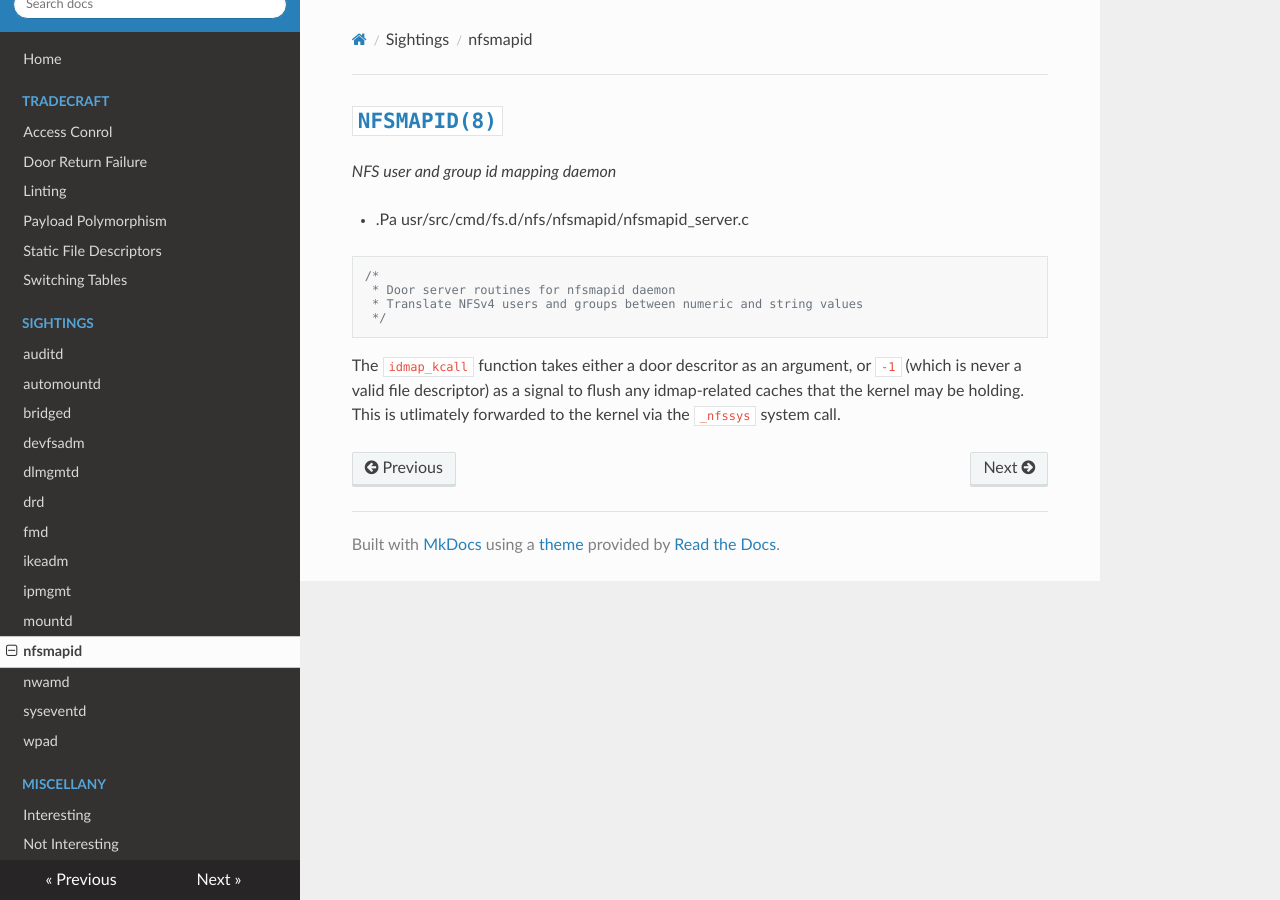
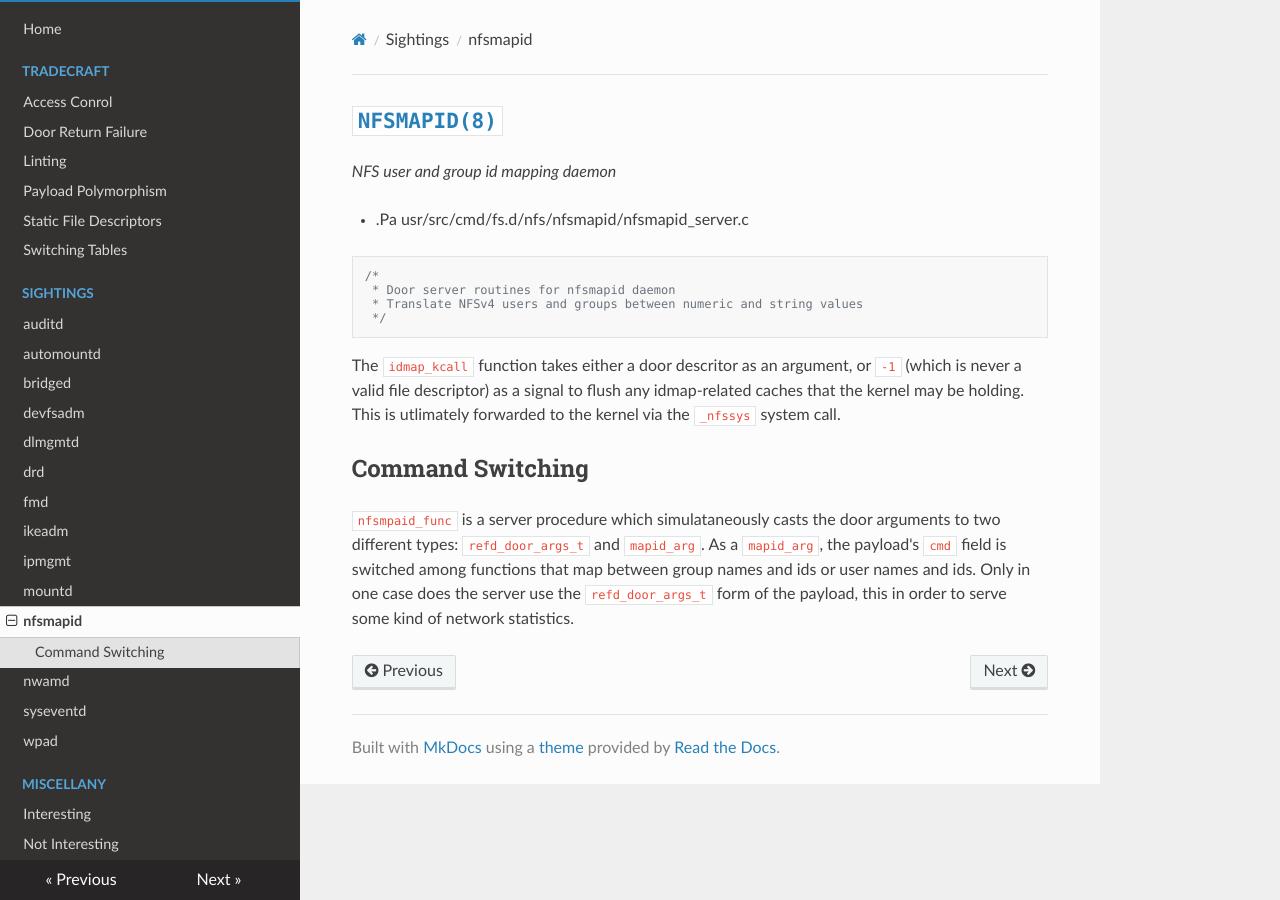
Before and after one commit to robertdfrench/doors-in-the-wild, an MkDocs documentation site: the page built from docs/nfsmapid.md, in a window 1280 px wide. Built offline with MkDocs 1.6.1, drawn with Linux system fonts in a browser that asks for light colours; nearby versions of some CDN libraries.

Commit message:
Discuss switching table

```diff
--- a/docs/nfsmapid.md
+++ b/docs/nfsmapid.md
@@ -14,3 +14,12 @@ The `idmap_kcall` function takes either a door descritor as an argument, or `-1`
 (which is never a valid file descriptor) as a signal to flush any idmap-related
 caches that the kernel may be holding. This is utlimately forwarded to the
 kernel via the `_nfssys` system call.
+
+
+## Command Switching
+`nfsmpaid_func` is a server procedure which simulataneously casts the door
+arguments to two different types: `refd_door_args_t` and `mapid_arg`. As a
+`mapid_arg`, the payload's `cmd` field is switched among functions that map
+between group names and ids or user names and ids. Only in one case does
+the server use the `refd_door_args_t` form of the payload, this in order to
+serve some kind of network statistics.
```
